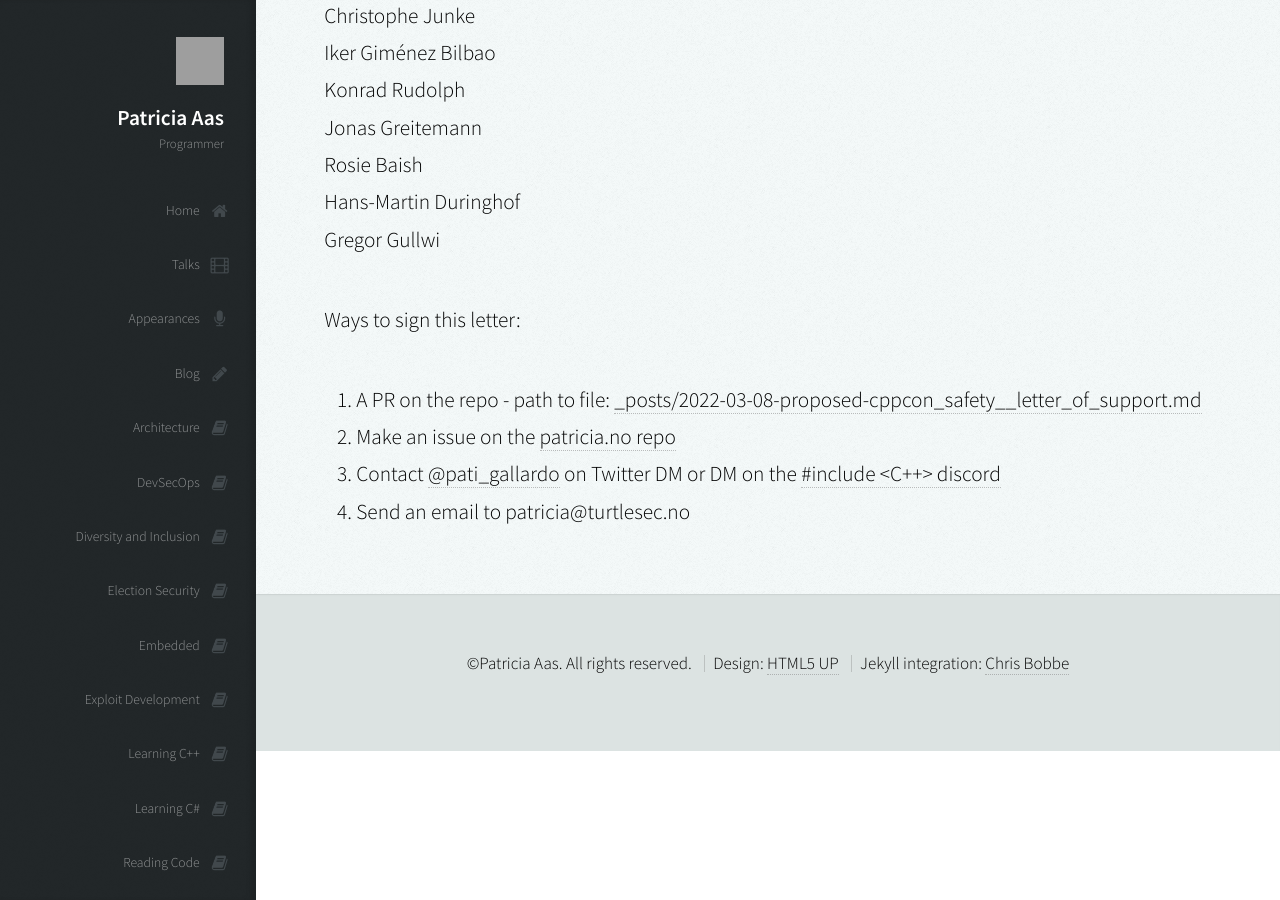
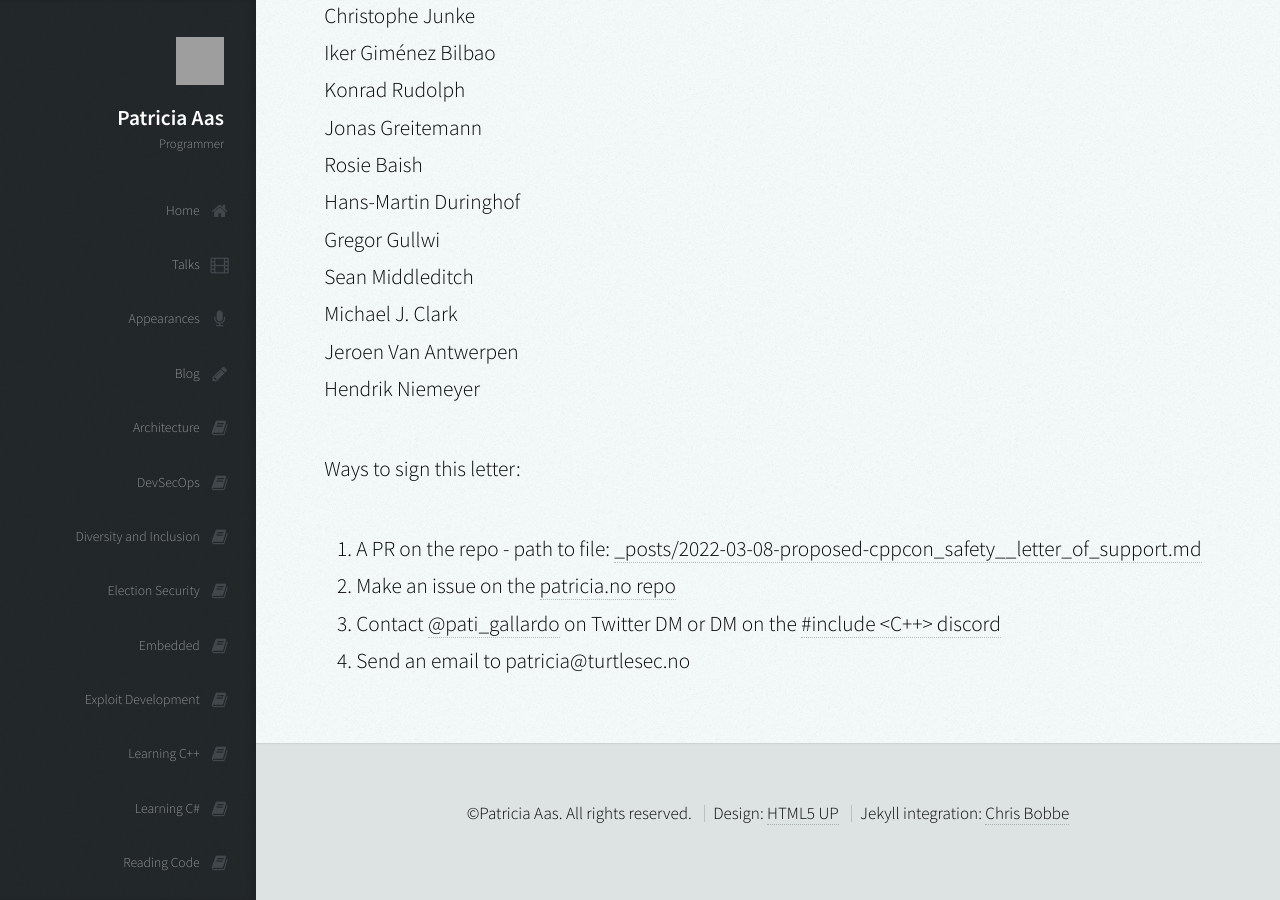
Before and after one commit to patricia-gallardo/patricia-gallardo.github.io, a Jekyll site: the page built from _posts/2022-03-08-proposed-cppcon_safety__letter_of_support.md, in a window 1280 px wide and 900 px high, scrolled down 11159 px. Built offline with Jekyll 4.4.1, drawn with Linux system fonts in a browser that asks for light colours; nearby versions of some CDN libraries; grey boxes are pictures that could not be loaded.

Commit message:
Closes #157 #166 #167

```diff
--- a/_posts/2022-03-08-proposed-cppcon_safety__letter_of_support.md
+++ b/_posts/2022-03-08-proposed-cppcon_safety__letter_of_support.md
@@ -305,6 +305,10 @@ Jonas Greitemann <br>
 Rosie Baish <br>
 Hans-Martin Duringhof <br>
 Gregor Gullwi <br>
+Sean Middleditch <br>
+Michael J. Clark <br>
+Jeroen Van Antwerpen <br>
+Hendrik Niemeyer <br>
 
 Ways to sign this letter:
 1. A PR on the repo - path to file: [_posts/2022-03-08-proposed-cppcon_safety__letter_of_support.md][4]
```
